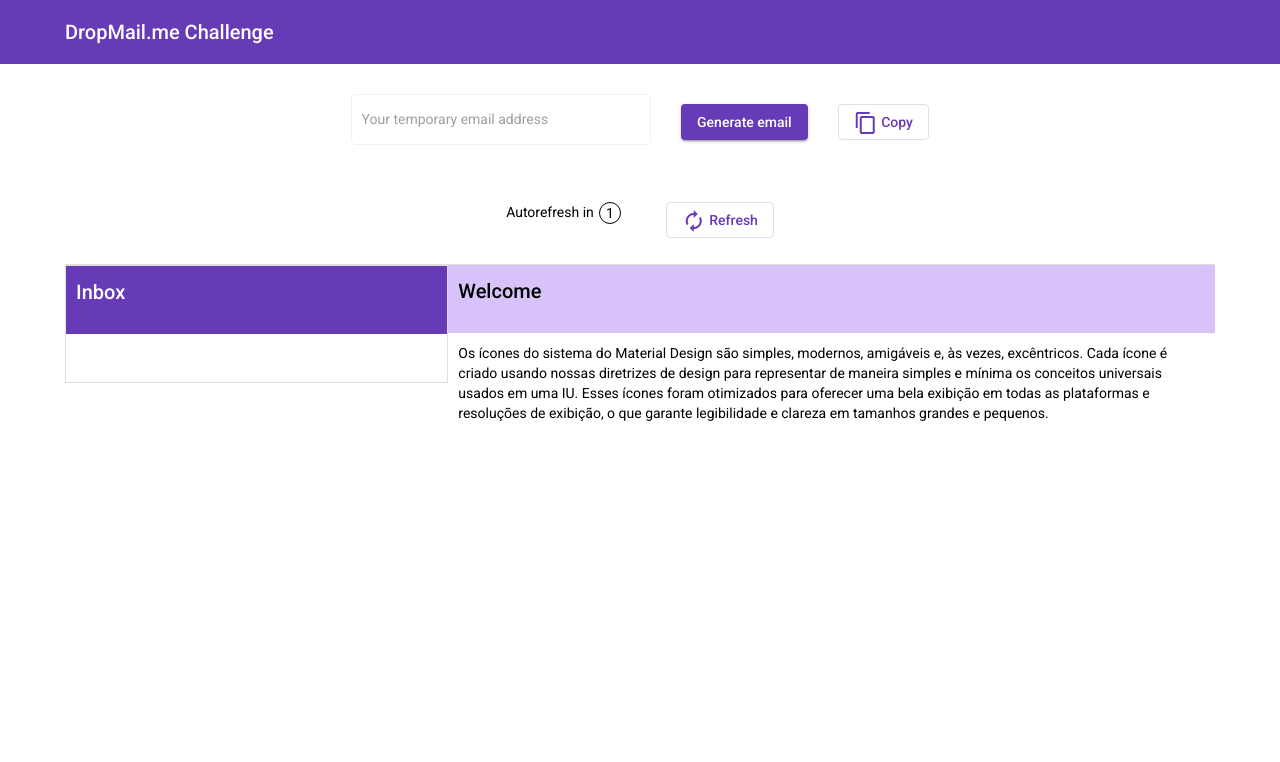
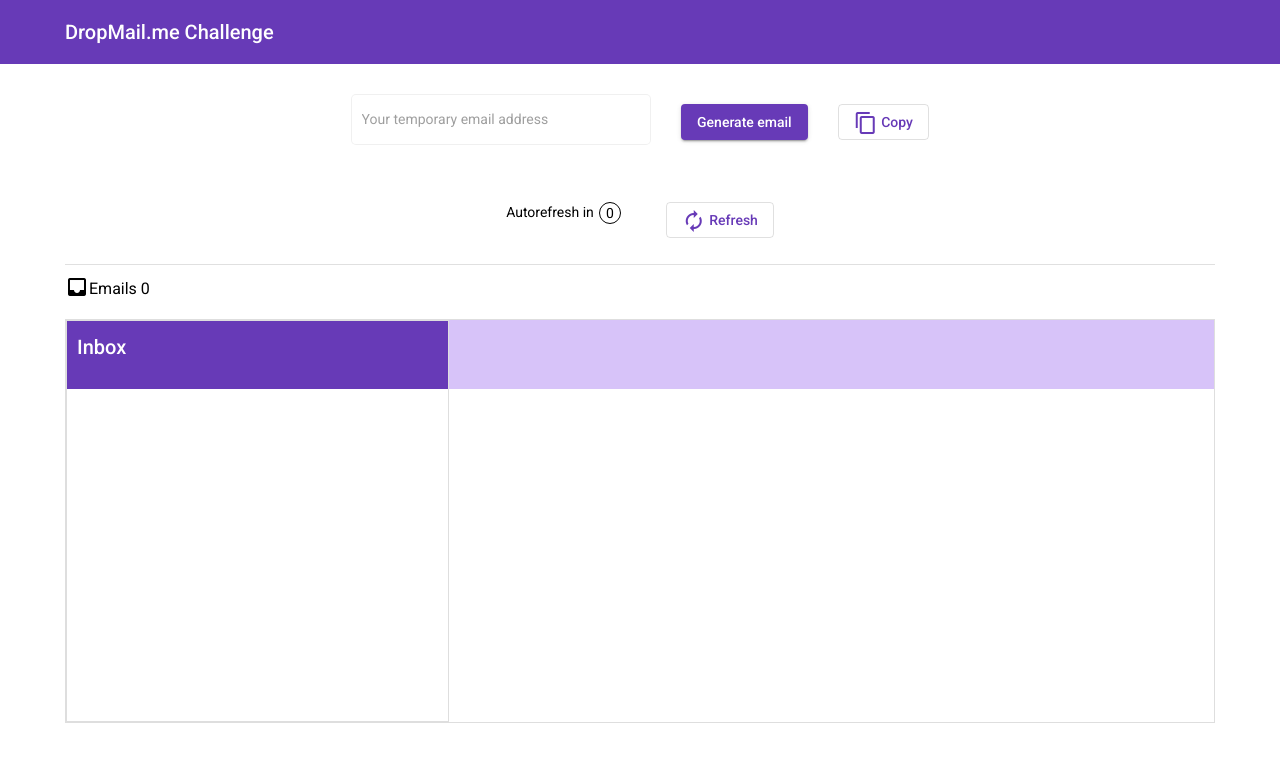
Before and after one commit to Roseffc/dropMail, an Angular app: page /home in a window 1280 px wide. Shown: the top 762 px of the page. Built offline with nearby package versions, Linux system fonts and the light colour scheme.

Commit message:
Configurado counter refresh e refactore

```diff
--- a/src/app/components/email-list/email-list.component.html
+++ b/src/app/components/email-list/email-list.component.html
@@ -3,7 +3,7 @@
     <h2 class="text-white">Inbox</h2>
   </div>
   <ul  class="listEmail">
-    <li class="listEmail__item" *ngFor="let item of listEmails">
+    <li class="listEmail__item" *ngFor="let item of listEmails" (click)="handleViewEmail(item)">
       <span class="fw-bold">{{item.headerSubject}}</span>
       <p>{{item.text.slice(1,50)+'...'}}</p>
     </li>
--- a/src/app/components/email-list/email-list.component.scss
+++ b/src/app/components/email-list/email-list.component.scss
@@ -1,6 +1,6 @@
 .boxEmail {
   border: solid 1px #dedede;
-
+  min-height: 400px;
 }
 
 .listEmail {
--- a/src/app/components/email-list/email-list.component.ts
+++ b/src/app/components/email-list/email-list.component.ts
@@ -1,4 +1,4 @@
-import { Component, Input, OnInit } from '@angular/core';
+import { Component, EventEmitter, Input, OnInit, Output } from '@angular/core';
 import { EmailsBodyType } from 'src/app/services/dropmail.type';
 
 @Component({
@@ -9,6 +9,7 @@
 export class EmailListComponent implements OnInit {
 
  @Input() listEmails:EmailsBodyType[]=[];
+ @Output() viewEmail$= new EventEmitter();
 
   constructor() { }
 
@@ -16,4 +17,9 @@
 
   }
 
+  handleViewEmail(email:EmailsBodyType) {
+    this.viewEmail$.emit(email)
+  }
+
+
 }
--- a/src/app/components/generate-email/generate-email.component.html
+++ b/src/app/components/generate-email/generate-email.component.html
@@ -14,7 +14,7 @@
     <div class="d-flex mr-15">
       Autorefresh in
       <div class="circle-seconds d-flex justify-content-center align-items-center">
-        1
+        {{counterTime}}
       </div>
     </div>
       <button class="generate__button d-flex" mat-stroked-button color="primary" (click)="handleRefresh()">
--- a/src/app/components/generate-email/generate-email.component.ts
+++ b/src/app/components/generate-email/generate-email.component.ts
@@ -1,4 +1,4 @@
-import { Component, EventEmitter, OnInit, Output } from '@angular/core';
+import { Component, EventEmitter, Input, OnInit, Output } from '@angular/core';
 import { DropmailService } from 'src/app/services/dropmail.service';
 import { Addresses } from 'src/app/services/dropmail.type';
 
@@ -11,6 +11,7 @@
   randomEmail:Addresses={id:'', address:''};
   @Output() statusEmail = new EventEmitter();
   @Output() refresh$= new EventEmitter();
+  @Input() counterTime = 0;
 
   constructor(private dropmailService:DropmailService) { }
 
--- a/src/app/components/message/message.component.html
+++ b/src/app/components/message/message.component.html
@@ -1,7 +1,6 @@
 <div class="message">
   <div class="message__header bg-secondary p-10">
-    <h2>Welcome</h2>
+    <h2>{{message?.headerSubject}}</h2>
   </div>
-  <p class="p-10">Os ícones do sistema do Material Design são simples, modernos, amigáveis e, às vezes, excêntricos. Cada ícone é criado usando nossas diretrizes de design para representar de maneira simples e mínima os conceitos universais usados em uma IU. Esses ícones foram otimizados para oferecer uma bela exibição em todas as plataformas e resoluções de exibição, o que garante legibilidade e clareza em tamanhos grandes e pequenos.
-  </p>
+  <p class="p-10">{{message?.text}}</p>
 </div>
--- a/src/app/components/message/message.component.scss
+++ b/src/app/components/message/message.component.scss
@@ -0,0 +1,5 @@
+.message {
+  &__header{
+    height: 49px
+  }
+}
--- a/src/app/components/message/message.component.ts
+++ b/src/app/components/message/message.component.ts
@@ -1,4 +1,5 @@
-import { Component, OnInit } from '@angular/core';
+import { Component, Input, OnInit } from '@angular/core';
+import { EmailsBodyType } from 'src/app/services/dropmail.type';
 
 @Component({
   selector: 'app-message',
@@ -7,6 +8,8 @@
 })
 export class MessageComponent implements OnInit {
 
+  @Input() message: EmailsBodyType | undefined;
+
   constructor() { }
 
   ngOnInit() {
--- a/src/app/pages/home/home.component.html
+++ b/src/app/pages/home/home.component.html
@@ -1,10 +1,14 @@
 <section class="container">
   <div>
-    <app-generate-email (statusEmail)="getEmail()" (refresh$)="handleRefresh($event)"></app-generate-email>
+    <app-generate-email [counterTime]="counterTime" (statusEmail)="handleEmail()" (refresh$)="handleRefresh($event)"></app-generate-email>
   </div>
   <mat-divider></mat-divider>
-  <div class="d-flex flex-wrap">
-    <app-email-list [listEmails]="emails"></app-email-list>
-    <app-message></app-message>
+  <div class="d-flex mr-10 mt-10">
+    <mat-icon md-12>inbox</mat-icon>
+    <h3>Emails <span>{{emails.length}}</span></h3>
+  </div>
+  <div class="d-flex flex-wrap home">
+    <app-email-list [listEmails]="emails" (viewEmail$)="viewBodyMessage($event)"></app-email-list>
+    <app-message [message]="bodyEmail"></app-message>
   </div>
 </section>
--- a/src/app/pages/home/home.component.scss
+++ b/src/app/pages/home/home.component.scss
@@ -1,3 +1,6 @@
+.home {
+  border: solid 1px #dedede;
+}
 
 app-email-list {
   flex: 1;
--- a/src/app/pages/home/home.component.ts
+++ b/src/app/pages/home/home.component.ts
@@ -1,5 +1,7 @@
 import { Component, EventEmitter, OnInit } from '@angular/core';
+import { Subscription, interval } from 'rxjs';
 import { DropmailService } from 'src/app/services/dropmail.service';
+import { EmailsBodyType } from 'src/app/services/dropmail.type';
 
 @Component({
   selector: 'app-home',
@@ -8,21 +10,51 @@
 })
 export class HomeComponent implements OnInit {
 
-  emails:any = [];
+  emails:EmailsBodyType[] = [];
+  bodyEmail:EmailsBodyType | undefined;
+  subscriptionTimer!: Subscription;
+  counterTime = 0;
 
   constructor(private dropmailService:DropmailService) { }
 
   ngOnInit() {
+
   }
 
-  getEmail() {
-    this.dropmailService.getEmail().subscribe((result)=> {
-      this.emails = result.data.session.mails;
-    });
+  ngOnDestroy() {
+    this.subscriptionTimer.unsubscribe();
+  }
+
+  handleEmail() {
+    this.refreshCounter();
   }
 
   handleRefresh(event:any) {
     this.getEmail();
   }
 
+  viewBodyMessage(body:EmailsBodyType ) {
+    this.bodyEmail = body;
+  }
+
+  refreshCounter(){
+    this.subscriptionTimer = interval(1000).subscribe(() => {
+      this.counterTime++;
+      console.log(this.counterTime)
+      if (this.counterTime === 5) {
+        this.counterTime = 0;
+        this.getEmail();
+      }
+    });
+  }
+
+  getEmail(){
+    this.dropmailService.getEmail().subscribe((result)=> {
+      this.emails = result.data.session.mails;
+    });
+  }
+
+
+
+
 }
```
